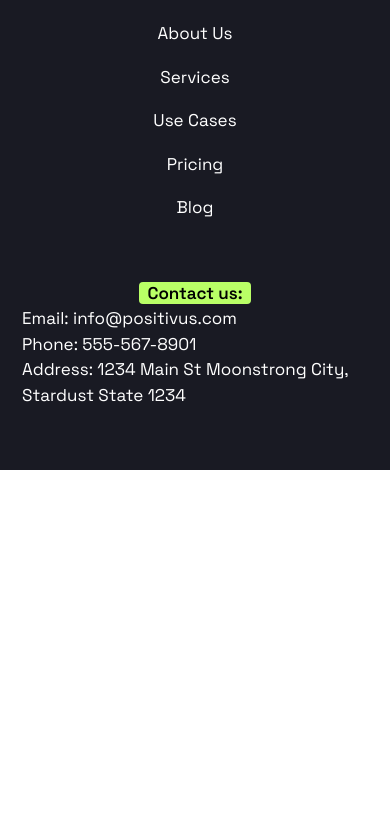
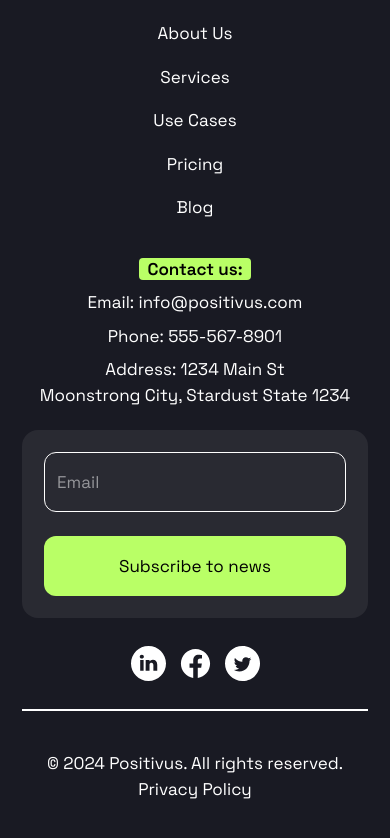
Before and after one commit to I-amHb/positivus-figma, a React (Vite) app: page / in a window 390 px wide. Shown: the part 10249-11087 px from the top of the page. Before the commit the page ends 10719 px from the top, so only its background shows below. Built offline with nearby package versions, Linux system fonts and the light colour scheme.

Commit message:
finish styling footer mobile view

```diff
--- a/src/components/Footer.jsx
+++ b/src/components/Footer.jsx
@@ -2,8 +2,8 @@ import React from 'react'
 
 const Footer = () => {
   return (
-    <footer className='mt-padding-md'>
-      <div className='w-full py-padding-md px-padding-sm bg-secondary text-white'>
+    <footer className='mt-padding-md lg:mx-padding-lg '>
+      <div className='w-full py-padding-md px-padding-sm bg-secondary text-white lg:rounded-t-4xl'>
         <div className='footer-header '>
           <div className='w-full flex justify-center items-center gap-2'>
             <div><svg width="26" height="26" viewBox="0 0 30 29" fill="none" xmlns="http://www.w3.org/2000/svg"><g clipPath="url(#clip0_3135_135)"><path d="M14.7573 4.45854L29.1886 0.28125L24.9778 14.5001L29.1886 28.6788L14.7573 24.5416L0.285156 28.6788L4.53687 14.5001L0.285156 0.28125L14.7573 4.45854Z" fill="white" /></g><defs><clipPath id="clip0_3135_135"><rect width="29.5167" height="29" fill="white" /></clipPath></defs></svg></div>
@@ -19,18 +19,82 @@ const Footer = () => {
             <li><a href="#">Blog</a></li>
           </ul>
 
-          {/* <ul className="socials-list">
-            <li><img src="" alt="" /></li>
-            <li><img src="" alt="" /></li>
-            <li><img src="" alt="" /></li>
-          </ul> */}
+          <div className="socials-list hidden gap-3 justify-center items-center mt-5 lg:flex">
+            <a href='#' className='linkedIn '>
+              <svg fill="#fff" height="26" width="26" version="1.1" id="Layer_1" xmlns="http://www.w3.org/2000/svg" xmlns:xlink="http://www.w3.org/1999/xlink"
+                viewBox="-143 145 512 512" xml:space="preserve">
+                <path d="M113,145c-141.4,0-256,114.6-256,256s114.6,256,256,256s256-114.6,256-256S254.4,145,113,145z M41.4,508.1H-8.5V348.4h49.9
+	V508.1z M15.1,328.4h-0.4c-18.1,0-29.8-12.2-29.8-27.7c0-15.8,12.1-27.7,30.5-27.7c18.4,0,29.7,11.9,30.1,27.7
+	C45.6,316.1,33.9,328.4,15.1,328.4z M241,508.1h-56.6v-82.6c0-21.6-8.8-36.4-28.3-36.4c-14.9,0-23.2,10-27,19.6
+	c-1.4,3.4-1.2,8.2-1.2,13.1v86.3H71.8c0,0,0.7-146.4,0-159.7h56.1v25.1c3.3-11,21.2-26.6,49.8-26.6c35.5,0,63.3,23,63.3,72.4V508.1z
+	"/>
+              </svg>
+            </a>
+            <a href='#' className='facebook '>
+              <svg fill="#000000" width="26" height="26" viewBox="0 0 24 24" xmlns="http://www.w3.org/2000/svg">
+                <path d="M12 2.03998C6.5 2.03998 2 6.52998 2 12.06C2 17.06 5.66 21.21 10.44 21.96V14.96H7.9V12.06H10.44V9.84998C10.44 7.33998 11.93 5.95998 14.22 5.95998C15.31 5.95998 16.45 6.14998 16.45 6.14998V8.61998H15.19C13.95 8.61998 13.56 9.38998 13.56 10.18V12.06H16.34L15.89 14.96H13.56V21.96C15.9164 21.5878 18.0622 20.3855 19.6099 18.57C21.1576 16.7546 22.0054 14.4456 22 12.06C22 6.52998 17.5 2.03998 12 2.03998Z" />
+              </svg>
+            </a>
+            <a href='#' className='twitter '>
+              <svg fill="#000000" height="26" width="26" version="1.1" id="Layer_1" xmlns="http://www.w3.org/2000/svg" xmlns:xlink="http://www.w3.org/1999/xlink"
+                viewBox="-143 145 512 512" xml:space="preserve">
+                <path d="M113,145c-141.4,0-256,114.6-256,256s114.6,256,256,256s256-114.6,256-256S254.4,145,113,145z M215.2,361.2
+	c0.1,2.2,0.1,4.5,0.1,6.8c0,69.5-52.9,149.7-149.7,149.7c-29.7,0-57.4-8.7-80.6-23.6c4.1,0.5,8.3,0.7,12.6,0.7
+	c24.6,0,47.3-8.4,65.3-22.5c-23-0.4-42.5-15.6-49.1-36.5c3.2,0.6,6.5,0.9,9.9,0.9c4.8,0,9.5-0.6,13.9-1.9
+	C13.5,430-4.6,408.7-4.6,383.2v-0.6c7.1,3.9,15.2,6.3,23.8,6.6c-14.1-9.4-23.4-25.6-23.4-43.8c0-9.6,2.6-18.7,7.1-26.5
+	c26,31.9,64.7,52.8,108.4,55c-0.9-3.8-1.4-7.8-1.4-12c0-29,23.6-52.6,52.6-52.6c15.1,0,28.8,6.4,38.4,16.6
+	c12-2.4,23.2-6.7,33.4-12.8c-3.9,12.3-12.3,22.6-23.1,29.1c10.6-1.3,20.8-4.1,30.2-8.3C234.4,344.5,225.5,353.7,215.2,361.2z"/>
+              </svg>
+            </a>
+          </div>
         </div>
-        <div className="contact mt-15">
+        <div className="contact mt-9 [&>p]:text-center [&>p]:mt-2">
           <h1 className=' text-center'><span className='px-2 rounded text-black font-bold bg-primary text-center'>Contact us:</span></h1>
           <p>Email: info@positivus.com</p>
           <p>Phone: 555-567-8901</p>
 
-          <p>Address: 1234 Main St Moonstrong City, Stardust State 1234</p>
+          <p>Address: 1234 Main St <br /> Moonstrong City, Stardust State 1234</p>
+
+          <form className='w-full h-auto bg-secLight p-padding-sm rounded-2xl mt-padding-sm '>
+            <input type="text" placeholder='Email'
+            className='p-3 border rounded-xl w-full h-15 ' />
+            <button href='#'
+            className='w-full h-15 rounded-xl p-3 bg-primary text-black mt-6 '>Subscribe to news</button>
+          </form>
+        </div>
+
+        <div className="socials-list lg:hidden gap-3 justify-center items-center mt-7 flex">
+            <a href='#' className='linkedIn '>
+              <svg fill="#fff" height="35" width="35" version="1.1" id="Layer_1" xmlns="http://www.w3.org/2000/svg" xmlns:xlink="http://www.w3.org/1999/xlink"
+                viewBox="-143 145 512 512" xml:space="preserve">
+                <path d="M113,145c-141.4,0-256,114.6-256,256s114.6,256,256,256s256-114.6,256-256S254.4,145,113,145z M41.4,508.1H-8.5V348.4h49.9
+	V508.1z M15.1,328.4h-0.4c-18.1,0-29.8-12.2-29.8-27.7c0-15.8,12.1-27.7,30.5-27.7c18.4,0,29.7,11.9,30.1,27.7
+	C45.6,316.1,33.9,328.4,15.1,328.4z M241,508.1h-56.6v-82.6c0-21.6-8.8-36.4-28.3-36.4c-14.9,0-23.2,10-27,19.6
+	c-1.4,3.4-1.2,8.2-1.2,13.1v86.3H71.8c0,0,0.7-146.4,0-159.7h56.1v25.1c3.3-11,21.2-26.6,49.8-26.6c35.5,0,63.3,23,63.3,72.4V508.1z
+	"/>
+              </svg>
+            </a>
+            <a href='#' className='facebook '>
+              <svg fill="#fff" width="35" height="35" viewBox="0 0 24 24" xmlns="http://www.w3.org/2000/svg">
+                <path d="M12 2.03998C6.5 2.03998 2 6.52998 2 12.06C2 17.06 5.66 21.21 10.44 21.96V14.96H7.9V12.06H10.44V9.84998C10.44 7.33998 11.93 5.95998 14.22 5.95998C15.31 5.95998 16.45 6.14998 16.45 6.14998V8.61998H15.19C13.95 8.61998 13.56 9.38998 13.56 10.18V12.06H16.34L15.89 14.96H13.56V21.96C15.9164 21.5878 18.0622 20.3855 19.6099 18.57C21.1576 16.7546 22.0054 14.4456 22 12.06C22 6.52998 17.5 2.03998 12 2.03998Z" />
+              </svg>
+            </a>
+            <a href='#' className='twitter '>
+              <svg fill="#fff" height="35" width="35" version="1.1" id="Layer_1" xmlns="http://www.w3.org/2000/svg" xmlns:xlink="http://www.w3.org/1999/xlink"
+                viewBox="-143 145 512 512" xml:space="preserve">
+                <path d="M113,145c-141.4,0-256,114.6-256,256s114.6,256,256,256s256-114.6,256-256S254.4,145,113,145z M215.2,361.2
+	c0.1,2.2,0.1,4.5,0.1,6.8c0,69.5-52.9,149.7-149.7,149.7c-29.7,0-57.4-8.7-80.6-23.6c4.1,0.5,8.3,0.7,12.6,0.7
+	c24.6,0,47.3-8.4,65.3-22.5c-23-0.4-42.5-15.6-49.1-36.5c3.2,0.6,6.5,0.9,9.9,0.9c4.8,0,9.5-0.6,13.9-1.9
+	C13.5,430-4.6,408.7-4.6,383.2v-0.6c7.1,3.9,15.2,6.3,23.8,6.6c-14.1-9.4-23.4-25.6-23.4-43.8c0-9.6,2.6-18.7,7.1-26.5
+	c26,31.9,64.7,52.8,108.4,55c-0.9-3.8-1.4-7.8-1.4-12c0-29,23.6-52.6,52.6-52.6c15.1,0,28.8,6.4,38.4,16.6
+	c12-2.4,23.2-6.7,33.4-12.8c-3.9,12.3-12.3,22.6-23.1,29.1c10.6-1.3,20.8-4.1,30.2-8.3C234.4,344.5,225.5,353.7,215.2,361.2z"/>
+              </svg>
+            </a>
+          </div>
+
+        <div className='py-5 border-t-2 mt-7 '>
+          <p className='text-center mt-5'>&copy; 2024 Positivus. All rights reserved.</p>
+          <p className='text-center'>Privacy Policy</p>
         </div>
 
       </div>
--- a/src/index.css
+++ b/src/index.css
@@ -29,6 +29,7 @@ body {
   /* Color/Theme */
   --color-primary: #B9FF66;
   --color-secondary: #191A23;
+  --color-secLight: #292A32;
   --color-tertiary: #F3F3F3;
 
   /* Spacing */
```
